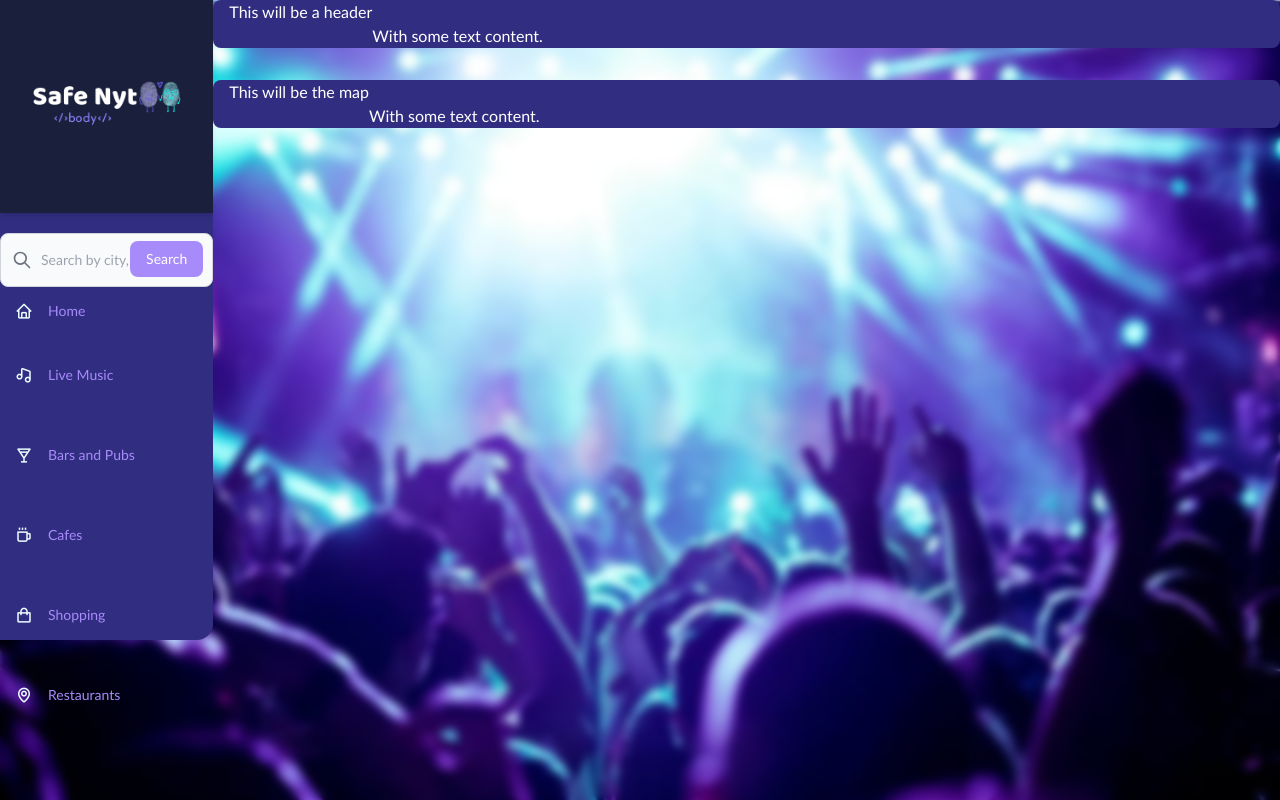
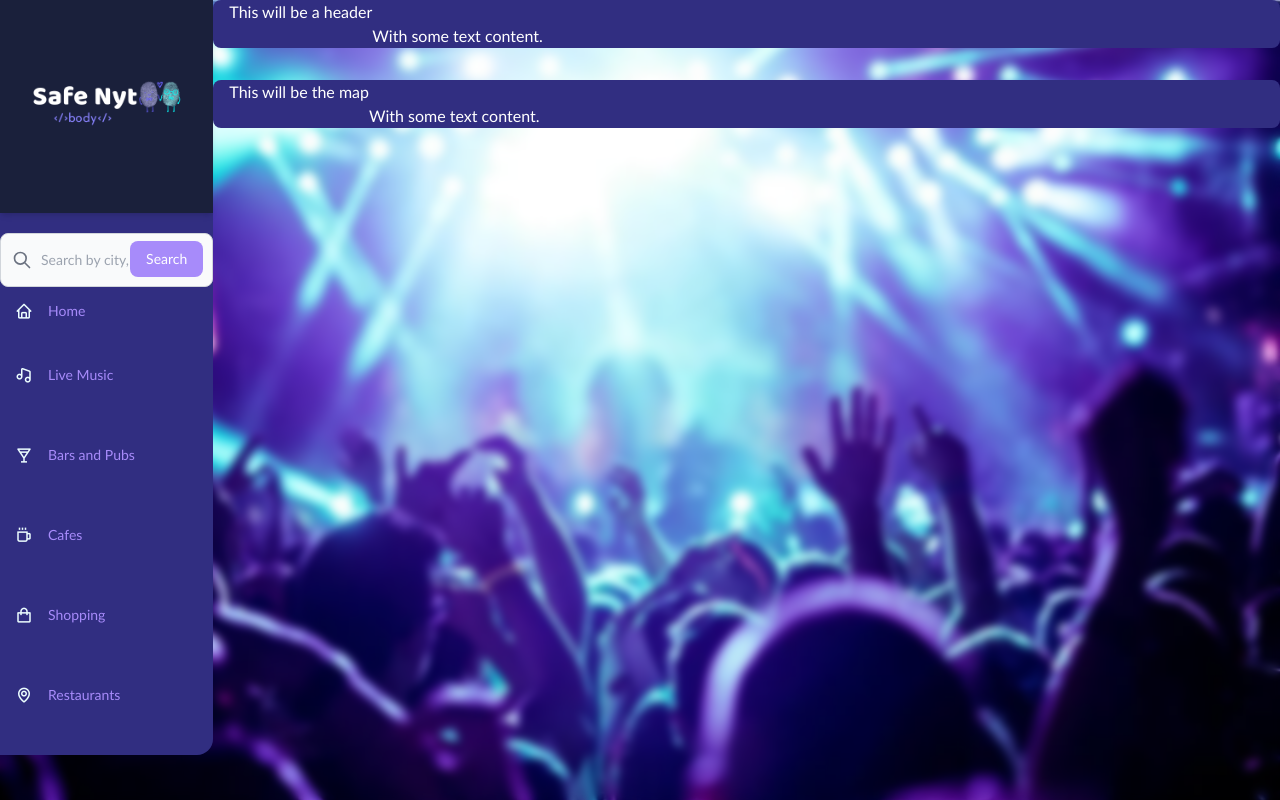
Before and after one commit to ceca24/Project-Safe-Nyt, a plain HTML site: page index.html in a window 1280 px wide. Drawn offline with nearby package versions, Linux system fonts and the light colour scheme; files that its build step writes are made by us from their sources.

Commit message:
Adjusted the sidenav height one more time.

```diff
--- a/index.html
+++ b/index.html
@@ -15,7 +15,7 @@
 <!--top of the sidenav with logo-->
 <div class="">
     <div class="h-screen">
-        <div class="flex flex-col w-1/6 bg-indigo-900 rounded-r-2xl h-4/5">
+        <div class="flex flex-col w-1/6 bg-indigo-900 rounded-r-2xl h-fit-content">
           <div class="flex items-center justify-center h-fit-content w-cover shadow-md ">
             <h1 class="text-3xl uppercase text-indigo-500  "></h1>
             <img src="/assets/safenyt.png" width="screen" height="full">
```
Lines whose indentation alone changed are shown as unchanged.
